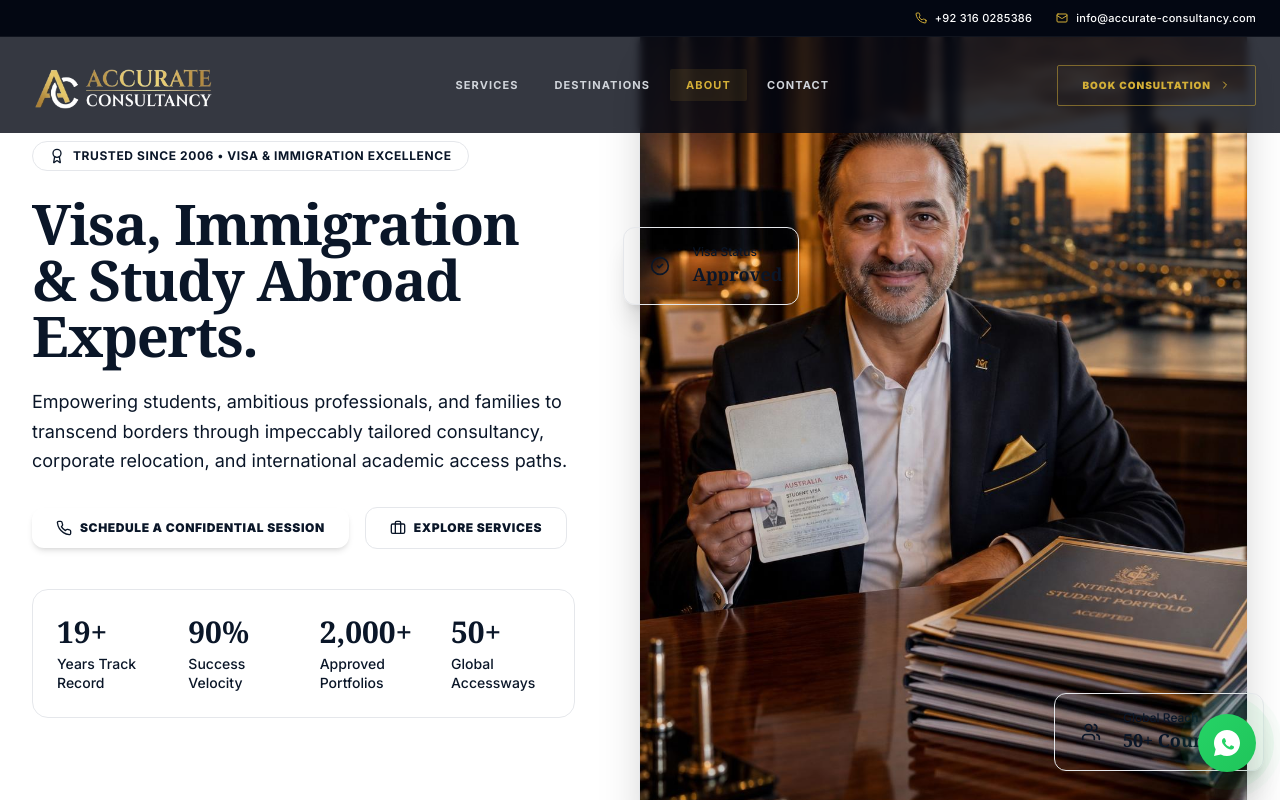
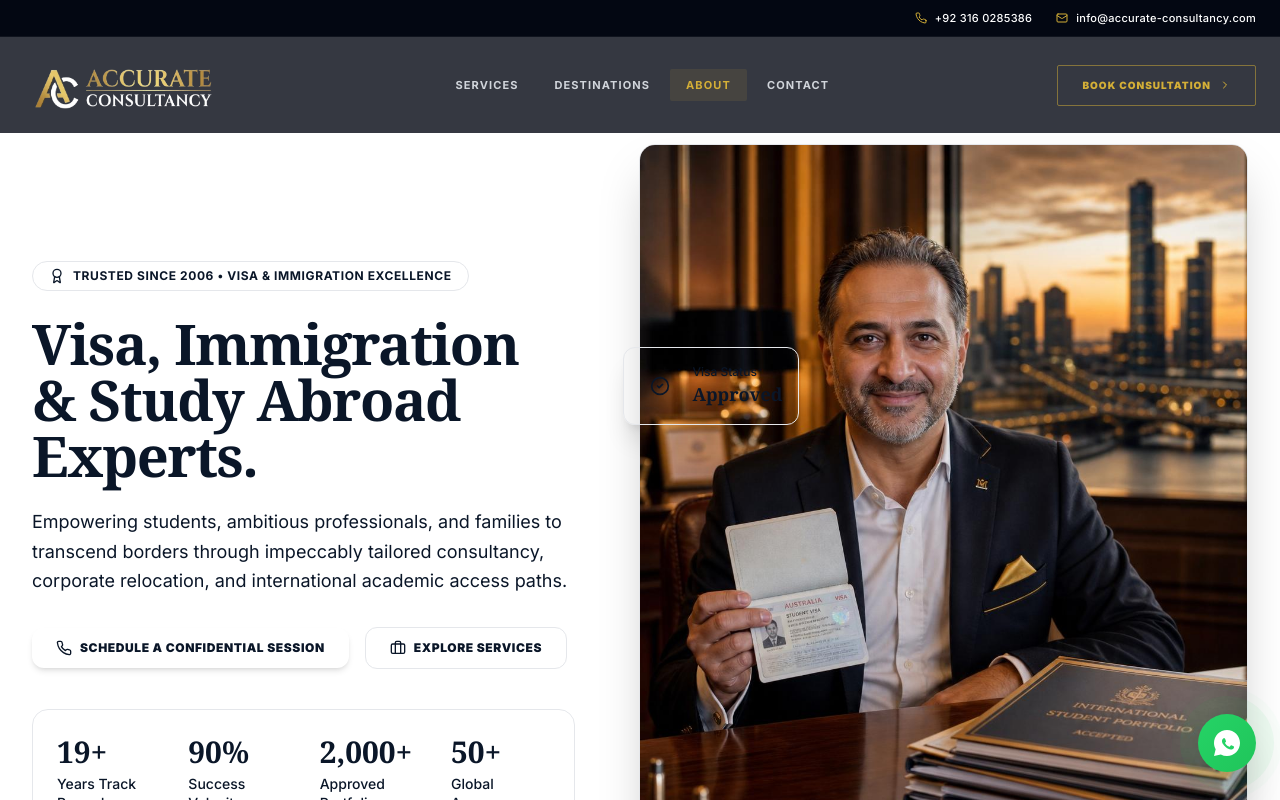
Before and after one commit to imran1001/Accurate-ConsultancyV3, a React (Vite) app: page / in a window 1280 px wide. Shown: the top 800 px of the page. Built offline with nearby package versions, Linux system fonts and the light colour scheme.

Commit message:
Refactor Hero component grid and comments
Updated Hero component layout and comments for clarity.

```diff
--- a/src/components/Hero.jsx
+++ b/src/components/Hero.jsx
@@ -54,10 +54,10 @@ export default function Hero() {
 
       <div className="relative mx-auto max-w-7xl px-4 sm:px-6 lg:px-8">
 
-        {/* Hero content grid (Duplicate navbar completely removed. Tightened top spacing via pt-4 lg:pt-6) */}
-        <div className="grid items-center gap-12 pb-20 pt-4 lg:grid-cols-[1fr_1.12fr] lg:gap-16 lg:pb-28 lg:pt-6">
+        {/* Main Hero Grid — engineered with high top-clearance to sit safely below the global Navbar */}
+        <div className="grid items-center gap-12 pb-20 pt-28 lg:grid-cols-[1fr_1.12fr] lg:gap-16 lg:pb-28 lg:pt-36">
 
-          {/* Left column text inputs */}
+          {/* Left column text */}
           <div className="max-w-xl">
             <div className="animate-fade-in-up inline-flex items-center gap-2 rounded-full border border-primary/30 bg-primary/10 px-4 py-1.5 text-xs font-bold uppercase tracking-wider text-primary-foreground">
               <Award className="h-4 w-4 text-primary" />
```
